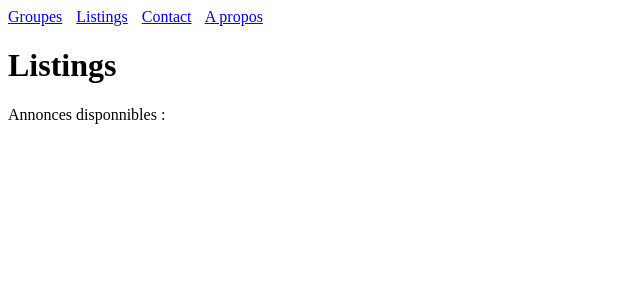
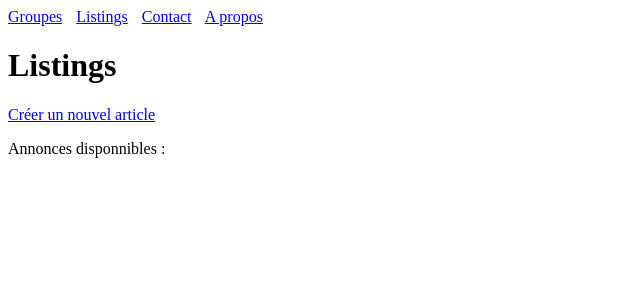
Before and after one commit to johntsinger/django-web-app, a Django app: page /listings/ in a window 1280 px wide. Shown: the top 300 px of the page, without its empty margins (0-640 px from the left). Run offline with Django 4.2, Linux system fonts and the light colour scheme; data that the repository does not hold is empty.

Commit message:
Ajout d'un lien vers la page de création d'un article dans la page listing_list.html

```diff
--- a/merchex/listings/templates/listings/listing_list.html
+++ b/merchex/listings/templates/listings/listing_list.html
@@ -3,7 +3,11 @@
 {% block content %}
 
 <h1>Listings</h1>
+
+<a href="{% url 'listing-create' %}">Créer un nouvel article</a>
+
 <p>Annonces disponnibles :</p>
+
 <ul>
     {% for listing in listings %}
         <li><a href="{% url 'listing-detail' listing.id %}">{{ listing.title }}</a></li>
```
